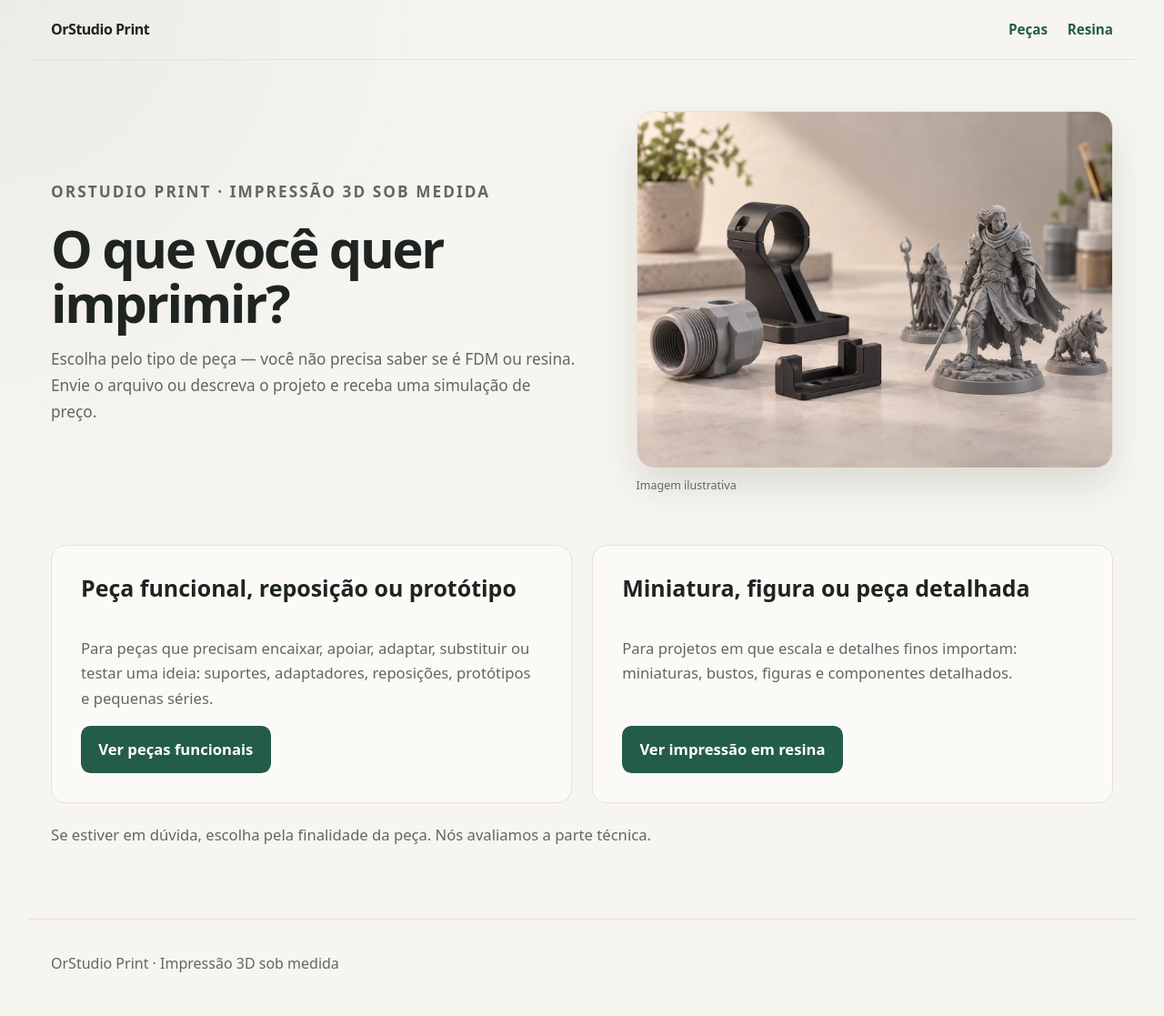
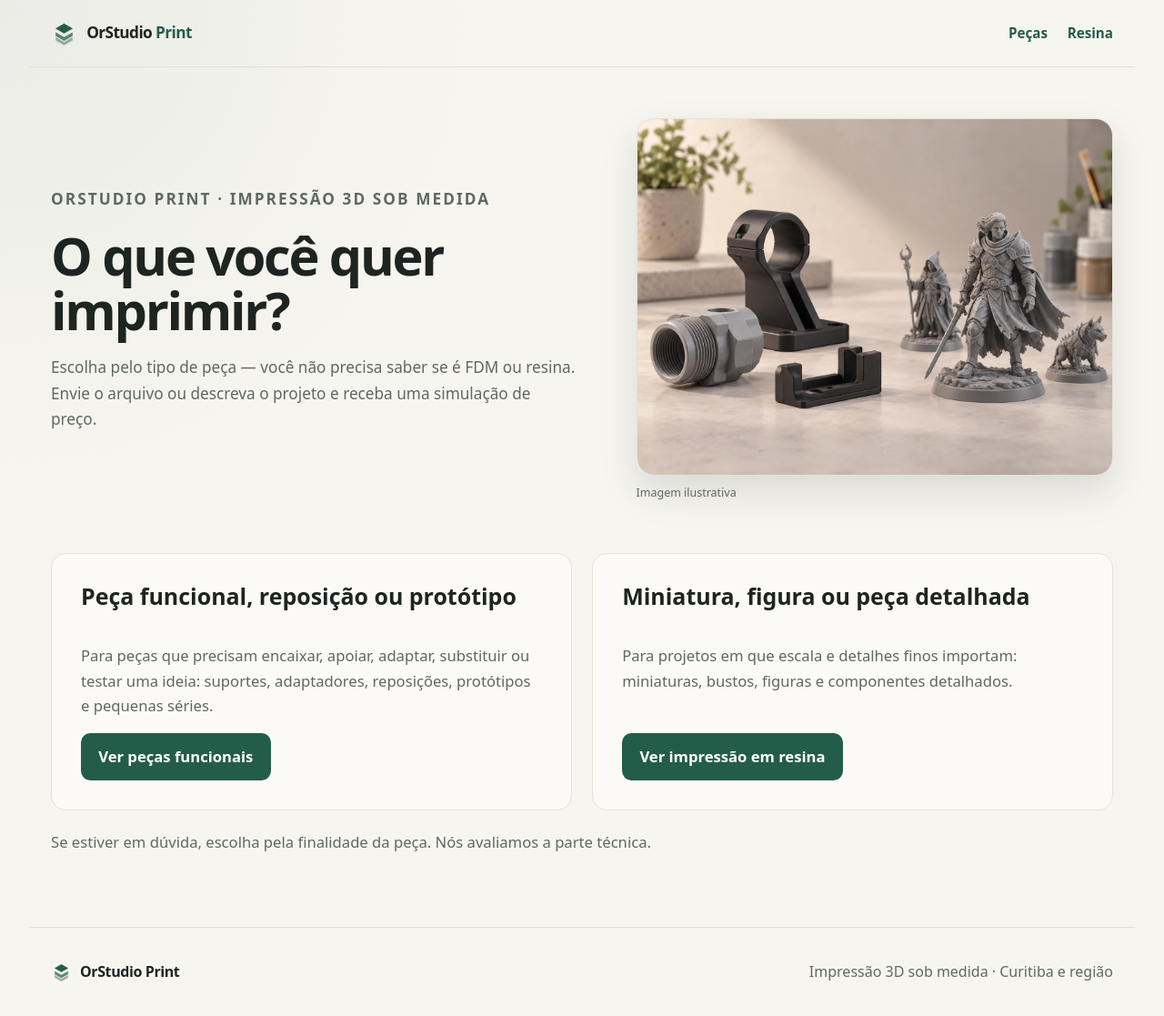
Before and after one commit to NeoOrion/orstudioprint, a Next.js app: page / in a window 1280 px wide. Shown: the whole page at 91% size. Built offline with nearby package versions, Linux system fonts and the light colour scheme.

Commit message:
feat: add OrStudio Print brand mark

```diff
--- a/app/globals.css
+++ b/app/globals.css
@@ -467,3 +467,17 @@ a:focus-visible,button:focus-visible,input:focus-visible,textarea:focus-visible
 .intake-form { max-width:52rem; margin:1.5rem auto 0; padding:clamp(1rem,3vw,2rem); background:var(--surface); border:1px solid var(--sand); border-radius:1rem; box-shadow:0 12px 30px rgb(30 36 33 / .07); }
 @media (prefers-reduced-motion:reduce) { .public-cards article { transition:none; } }
 @media (max-width:700px) { .public-shell { padding-inline:1.25rem; } .public-hero { grid-template-columns:1fr; gap:1.4rem; margin-block:2.5rem 3rem; } .public-hero h1 { max-width:16ch; font-size:clamp(2.4rem,11vw,3rem); } .hero-copy { order:1; } .hero-image { order:2; } .public-cards,.use-cases ul,.steps ol { grid-template-columns:1fr; } .public-cards { margin-top:2rem; } .use-cases,.steps,.trust-panel { margin-top:3rem; } .intake-section { margin-top:3.5rem; } .site-header nav { gap:.9rem; } }
+/* Brand chrome */
+.brand-lockup { display:inline-flex; align-items:center; gap:.65rem; color:var(--ink); }
+.brand-lockup img { width:1.8rem; height:1.8rem; }
+.brand-wordmark { white-space:nowrap; font-size:1.08rem; font-weight:800; letter-spacing:-.035em; }
+.brand-wordmark-accent { color:var(--accent); }
+.site-nav-link { position:relative; padding-block:.3rem; }
+.site-nav-link[aria-current="page"] { color:var(--ink); font-weight:750; }
+.site-nav-link[aria-current="page"]::after { position:absolute; right:0; bottom:-.2rem; left:0; height:2px; border-radius:999px; background:var(--accent); content:""; }
+.site-footer { display:flex; align-items:center; justify-content:space-between; gap:1.25rem; }
+.footer-brand { display:inline-flex; align-items:center; gap:.55rem; }
+.footer-brand img { width:1.45rem; height:1.45rem; }
+.footer-brand strong { color:var(--ink); letter-spacing:-.025em; }
+.site-footer p { margin:0; color:var(--muted); }
+@media (max-width:520px) { .brand-lockup img { width:1.65rem; height:1.65rem; } .site-footer { align-items:flex-start; flex-direction:column; gap:.6rem; } }
--- a/app/layout.tsx
+++ b/app/layout.tsx
@@ -5,6 +5,7 @@ import "./globals.css";
 export const metadata: Metadata = {
   title: "OrStudio Print · Impressão 3D sob medida",
   description: "Simulação de preço para projetos de impressão 3D sob medida em Curitiba e região.",
+  icons: { icon: "/brand/orstudio-print-mark.svg" },
 };
 
 export default function RootLayout({ children }: Readonly<{ children: React.ReactNode }>) {
--- a/app/resina/page.tsx
+++ b/app/resina/page.tsx
@@ -6,7 +6,7 @@ import { IntakeForm } from "@/components/intake/IntakeForm";
 export const metadata: Metadata = { title: "Resina · OrStudio Print" };
 
 export default function ResinaPage() {
-  return <><SiteHeader /><main className="public-shell">
+  return <><SiteHeader active="resina" /><main className="public-shell">
     <section className="public-hero"><div className="hero-copy"><p className="eyebrow">Impressão 3D em resina · Curitiba e região</p><h1>Quer imprimir uma miniatura ou peça detalhada?</h1><p>Envie o arquivo 3D, a escala ou altura e a quantidade. Avaliamos o projeto para preparar uma simulação de preço em resina.</p><a className="primary-link" href="#simulacao">Simular em resina</a><small>Você recebe uma simulação por e-mail. Nesta fase não há cobrança, pedido ou reserva de produção.</small><p className="scan-line">Miniaturas · Figuras · Bustos · Peças detalhadas</p></div><figure className="hero-image"><img src="/images/resina-hero.webp" alt="Grupo ilustrativo de miniaturas detalhadas para impressão em resina." /><figcaption>Imagem ilustrativa</figcaption></figure></section>
     <section className="use-cases"><h2>Para projetos em que os detalhes fazem diferença</h2><ul><li>miniaturas e peças para hobby, RPG ou wargames;</li><li>bustos, figuras e peças de coleção;</li><li>componentes pequenos com superfícies e detalhes finos;</li><li>uma ou várias peças do mesmo projeto para avaliar em conjunto.</li></ul></section>
     <section className="steps"><h2>Do arquivo à simulação</h2><ol><li><strong>Envie o arquivo</strong><p>Arquivo próprio/autorizado ou link, escala/altura e quantidade.</p></li><li><strong>Nós avaliamos o projeto</strong><p>Volume, suportes, quantidade e trabalho de pós-processamento necessário.</p></li><li><strong>Receba a simulação por e-mail</strong><p>Um valor específico para o seu projeto. Nesta fase não há cobrança nem produção.</p></li></ol></section>
--- a/components/SiteChrome.tsx
+++ b/components/SiteChrome.tsx
@@ -1,8 +1,15 @@
 import Link from "next/link";
 
-export function SiteHeader() {
-  return <header className="site-header"><nav aria-label="Principal">
-    <Link href="/">OrStudio Print</Link><Link href="/pecas">Peças</Link><Link href="/resina">Resina</Link>
-  </nav></header>;
+type ActiveSection = "pecas" | "resina";
+
+function BrandLockup() {
+  return <Link className="brand-lockup" href="/"><img src="/brand/orstudio-print-mark.svg" alt="" /><span className="brand-wordmark"><span>OrStudio</span><span className="brand-wordmark-accent"> Print</span></span></Link>;
 }
-export function SiteFooter() { return <footer className="site-footer">OrStudio Print · Impressão 3D sob medida</footer>; }
+
+export function SiteHeader({ active }: { active?: ActiveSection }) {
+  return <header className="site-header"><nav aria-label="Principal"><BrandLockup /><Link className="site-nav-link" href="/pecas" aria-current={active === "pecas" ? "page" : undefined}>Peças</Link><Link className="site-nav-link" href="/resina" aria-current={active === "resina" ? "page" : undefined}>Resina</Link></nav></header>;
+}
+
+export function SiteFooter() {
+  return <footer className="site-footer"><div className="footer-brand"><img src="/brand/orstudio-print-mark.svg" alt="" /><strong>OrStudio Print</strong></div><p>Impressão 3D sob medida · Curitiba e região</p></footer>;
+}
```
Also changed, not shown: app/pecas/page.tsx (+1 -1 lines), public/brand/orstudio-print-mark.svg (added).
